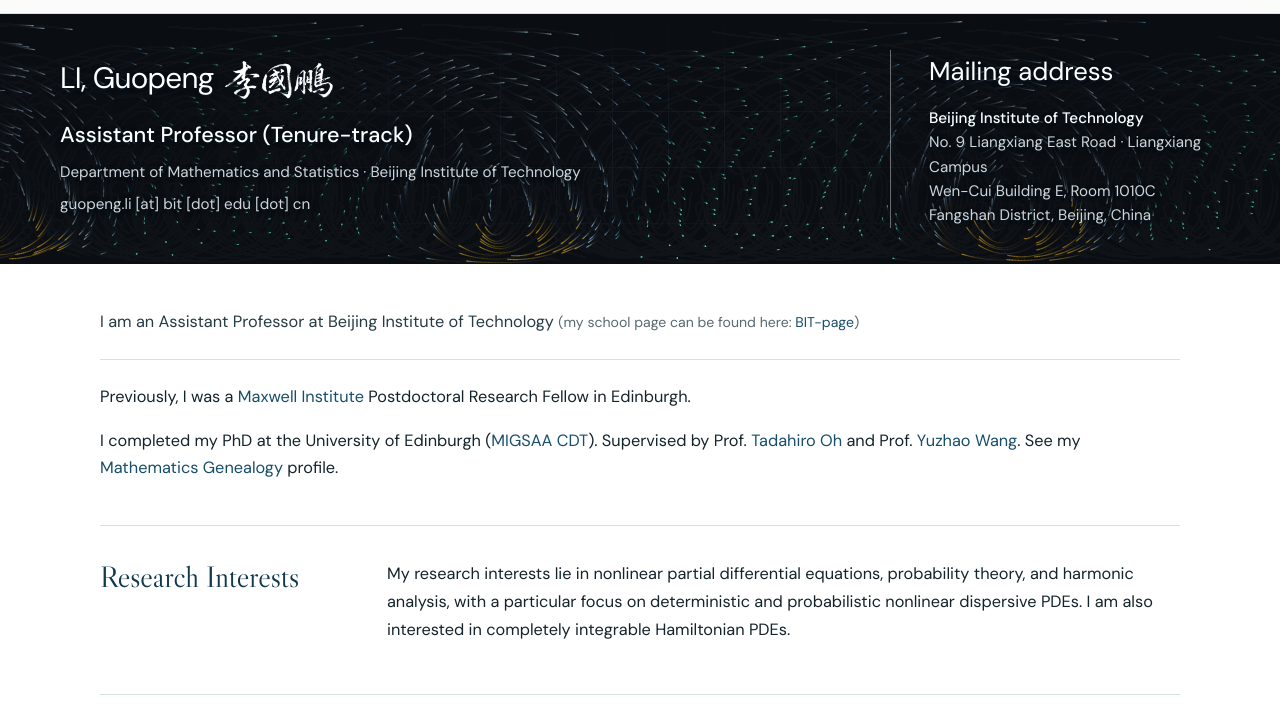
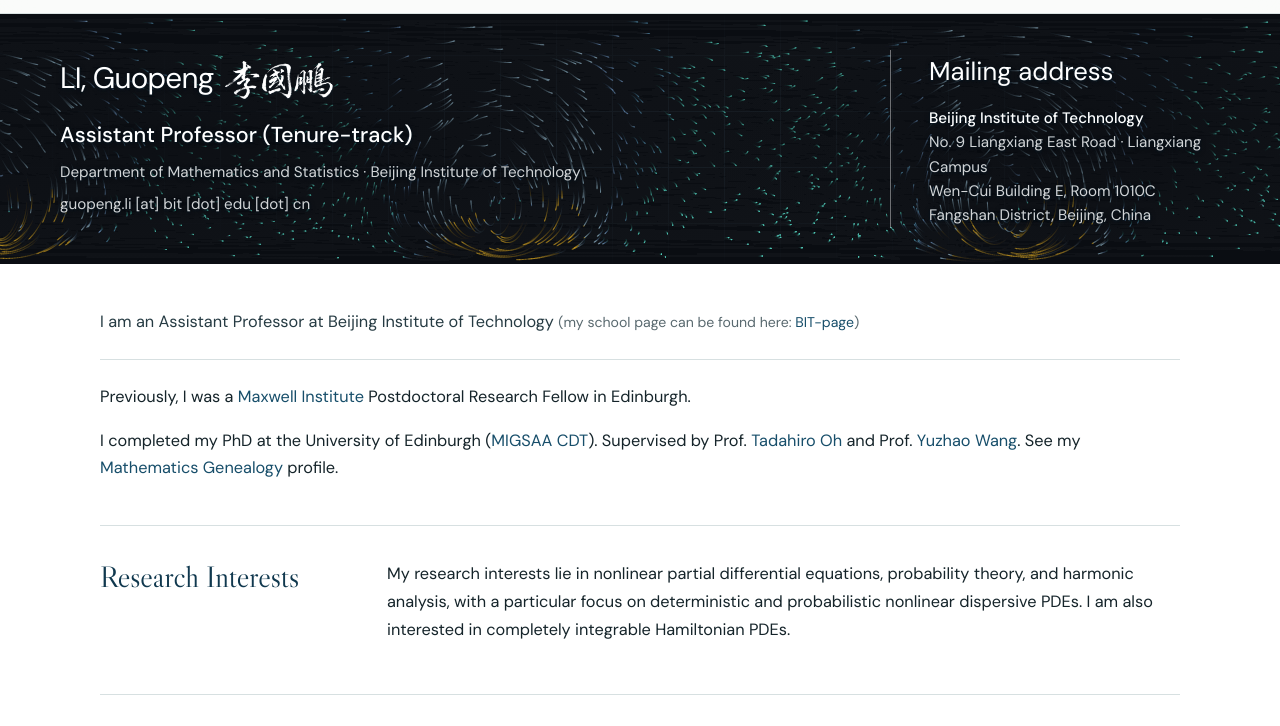
Before and after one commit to guopengLi-11/guopengLi-11.github.io, a plain HTML site: page index.html in a window 1280 px wide. Shown: the part 59-785 px from the top of the page. Drawn offline with Linux system fonts and the light colour scheme.

Commit message:
Animate denser ILW wave trains and a gradual Home opening

```diff
--- a/cv.html
+++ b/cv.html
@@ -78,6 +78,6 @@
     </div>
   </footer>
   <script src="site.js"></script>
-  <script type="module" src="ilw-convergence.js?v=20261124-5"></script>
+  <script type="module" src="ilw-convergence.js?v=20261124-6"></script>
 </body>
 </html>
--- a/ilw-convergence.js
+++ b/ilw-convergence.js
@@ -1,5 +1,5 @@
 import {paintTracers, speedThresholds, tracerColors} from "./ilw-tracer-painter.js?v=20261124-2";
-import {mountLayeredHero} from "./ilw-layered-hero.js?v=20261124-2";
+import {mountLayeredHero} from "./ilw-layered-hero.js?v=20261124-3";
 
 const waveSpeed = .86;
 const regimes = {
--- a/ilw-hero.js
+++ b/ilw-hero.js
@@ -33,6 +33,7 @@ function ilwProfile(x) {
 
 function render(canvas, context) {
   const colors = [
+    "rgba(132,152,173,.21)", "rgba(152,177,199,.30)", "rgba(175,197,215,.40)",
     "rgba(94,234,212,.5)", "rgba(94,234,212,.34)", "rgba(125,211,252,.22)",
     "rgba(147,197,253,.28)", "rgba(186,230,253,.4)", "rgba(251,191,36,.5)"
   ];
@@ -40,13 +41,19 @@ function render(canvas, context) {
   const buckets = colors.map(() => []);
   const reduced = matchMedia("(prefers-reduced-motion: reduce)");
   const physicsStep = 1.18 / 60;
-  const displayStep = 1000 / 60;
+  const displaySeconds = 1 / 60;
+  const displayStep = 1000 * displaySeconds;
+  const openingSeconds = 1.4;
+  const formationSeconds = 3.6;
+  const animationReadyAt = openingSeconds + formationSeconds;
   const backgroundCurrent = .088;
   const displacementScale = .174;
   const samples = Float64Array.from({length:2048}, (_, i) =>
     -displacementScale * ilwProfile(i * period / 2048));
   let width = 0, height = 0, span = 0;
   let phase = .42, particles = [];
+  let age = reduced.matches ? animationReadyAt : 0;
+  let driftTime = 0;
   let lastFrame = 0, elapsed = 0, request = 0, visible = false;
 
   function displacement(x) {
@@ -58,37 +65,64 @@ function render(canvas, context) {
     return first + (location - floor) * (second - first);
   }
 
-  function horizontalVelocity(particle, heightOffset) {
-    const thickness = 1 + heightOffset * particle.slope;
-    // This incompressible kinematic field deforms fluid-depth labels using U.
-    return waveSpeed - (waveSpeed - backgroundCurrent) / thickness;
+  function formation(time) {
+    const t = Math.max(0, Math.min(1, (time - openingSeconds) / formationSeconds));
+    return t * t * (3 - 2 * t);
   }
 
-  function advance() {
+  function horizontalVelocity(particle, heightOffset, formed) {
+    const thickness = 1 + heightOffset * particle.slope;
+    const current = backgroundCurrent + (1 - formed) * (particle.openingCurrent - backgroundCurrent);
+    // Once formed, recover the original kinematic field of the traveling wave.
+    return waveSpeed - (waveSpeed - current) / thickness;
+  }
+
+  function visibleDepth(particle, depth, time) {
+    return depth + particle.drift * Math.sin(particle.driftRate * time + particle.driftPhase);
+  }
+
+  function advance(nextAge = age) {
     const nextPhase = phase + waveSpeed * physicsStep;
     const midpoint = (phase + nextPhase) / 2;
+    const nextDrift = driftTime + physicsStep;
+    const formed = formation(age);
+    const halfFormed = formation((age + nextAge) / 2);
+    const nextFormed = formation(nextAge);
     for (const bucket of buckets) bucket.length = 0;
     const limit = span / 2 + .6;
     for (const particle of particles) {
-      const {x, y, z, mode} = particle;
-      const first = horizontalVelocity(particle, displacement(x - phase));
+      const {x, y, z, mode, shownY} = particle;
+      const first = horizontalVelocity(particle, formed * displacement(x - phase), formed);
       const midX = x + first * physicsStep / 2;
-      const speedX = horizontalVelocity(particle, displacement(midX - midpoint));
+      const midOffset = halfFormed * displacement(midX - midpoint);
+      const speedX = horizontalVelocity(particle, midOffset, halfFormed);
       const nextX = x + speedX * physicsStep;
       if (nextX < -limit || nextX >= limit) {
         particle.x = nextX < -limit ? limit : -limit;
-        particle.y = z + displacement(particle.x - nextPhase) * mode;
+        particle.y = z + nextFormed * displacement(particle.x - nextPhase) * mode;
+        particle.shownY = visibleDepth(particle, particle.y, nextDrift);
         continue;
       }
-      const nextY = z + displacement(nextX - nextPhase) * mode;
-      const speed = Math.hypot(speedX, (nextY - y) / physicsStep * height * span / width);
-      let color = 0;
-      while (color < thresholds.length && speed / .21 >= thresholds[color]) color++;
-      buckets[color].push(x, y, nextX, nextY);
+      const nextY = z + nextFormed * displacement(nextX - nextPhase) * mode;
+      const nextShownY = visibleDepth(particle, nextY, nextDrift);
+      let tone = particle.shade;
+      if (particle.colorRank < nextFormed) {
+        // As the colors form, measure the wave current without the faster
+        // opening drift, so the entrance does not look like a gold crest.
+        const waveVelocity = halfFormed === 1 ? speedX : horizontalVelocity(particle, midOffset, 1);
+        const speed = Math.hypot(waveVelocity, (nextY - y) / physicsStep * height * span / width);
+        let color = 0;
+        while (color < thresholds.length && speed / .21 >= thresholds[color]) color++;
+        tone = 3 + color;
+      }
+      buckets[tone].push(x, shownY, nextX, nextShownY);
       particle.x = nextX;
       particle.y = nextY;
+      particle.shownY = nextShownY;
     }
     phase = wrap(nextPhase, period);
+    driftTime = nextDrift;
+    age = nextAge;
   }
 
   function paint() {
@@ -114,14 +148,28 @@ function render(canvas, context) {
   function reset() {
     const warmup = 40;
     phase -= waveSpeed * physicsStep * warmup;
+    driftTime -= physicsStep * warmup;
     context.clearRect(0, 0, width, height);
-    const count = Math.round(Math.min(1600, Math.max(680, width * height / 325)));
+    const count = Math.round(1.5 * Math.min(1600, Math.max(680, width * height / 325)));
+    const formed = formation(age);
     particles = Array.from({length:count}, (_, i) => {
-      const q = (i * .41421356237 + .23) % 1;
+      const q = (i * .41421356237 + .23 + .042 * (Math.random() - .5)) % 1;
       const z = i % 3 ? .12 + .78 * q : .02 + .96 * q;
-      const x = ((i * .61803398875 + .11) % 1 - .5) * (span + 1.2);
+      const x = ((i * .61803398875 + .11 + .014 * (Math.random() - .5)) % 1 - .5) * (span + 1.2);
       const mode = Math.sin(Math.PI * z);
-      return {x,z,mode,slope:Math.PI * Math.cos(Math.PI * z), y:z + displacement(x - phase) * mode};
+      const y = z + formed * displacement(x - phase) * mode;
+      const shade = Math.random();
+      const particle = {
+        x, y, z, mode, slope: Math.PI * Math.cos(Math.PI * z),
+        shade: shade < .23 ? 0 : shade < .88 ? 1 : 2,
+        colorRank: Math.random(),
+        openingCurrent: (.73 + .46 * Math.random()) * span / (width * physicsStep),
+        drift: (.0035 + .005 * Math.random()) * mode,
+        driftRate: 2.2 + 3.6 * Math.random(),
+        driftPhase: 2 * Math.PI * Math.random(),
+      };
+      particle.shownY = visibleDepth(particle, y, driftTime);
+      return particle;
     });
     for (let i = 0; i < warmup; i++) {
       advance();
@@ -150,7 +198,7 @@ function render(canvas, context) {
     lastFrame = timestamp;
     while (elapsed >= displayStep) {
       elapsed -= displayStep;
-      advance();
+      advance(Math.min(animationReadyAt, age + displaySeconds));
       paint();
     }
     request = requestAnimationFrame(frame);
--- a/index.html
+++ b/index.html
@@ -89,6 +89,6 @@
     </div>
   </footer>
   <script src="site.js"></script>
-  <script type="module" src="ilw-hero.js?v=20261124-8"></script>
+  <script type="module" src="ilw-hero.js?v=20261124-9"></script>
 </body>
 </html>
```
Also changed, not shown: ilw-layered-hero.js (+75 -12 lines), talks.html (+1 -1 lines).
